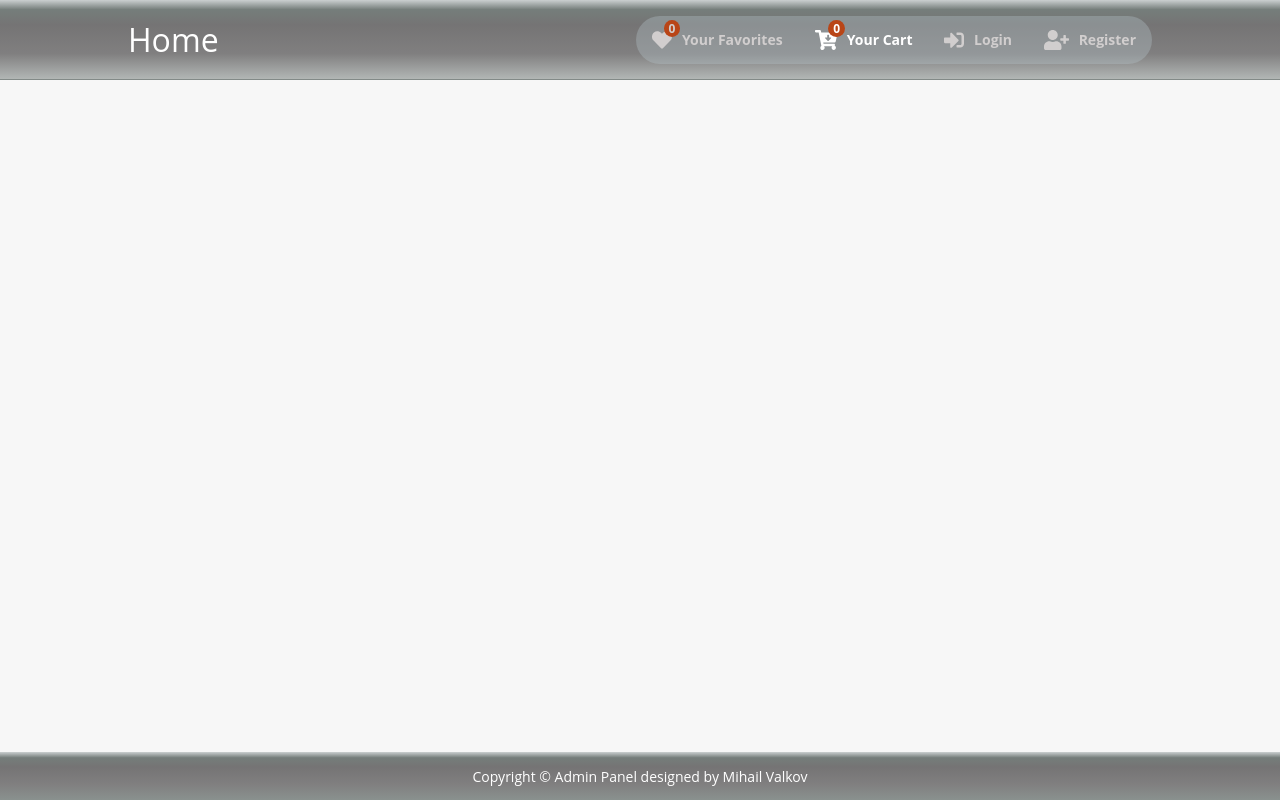
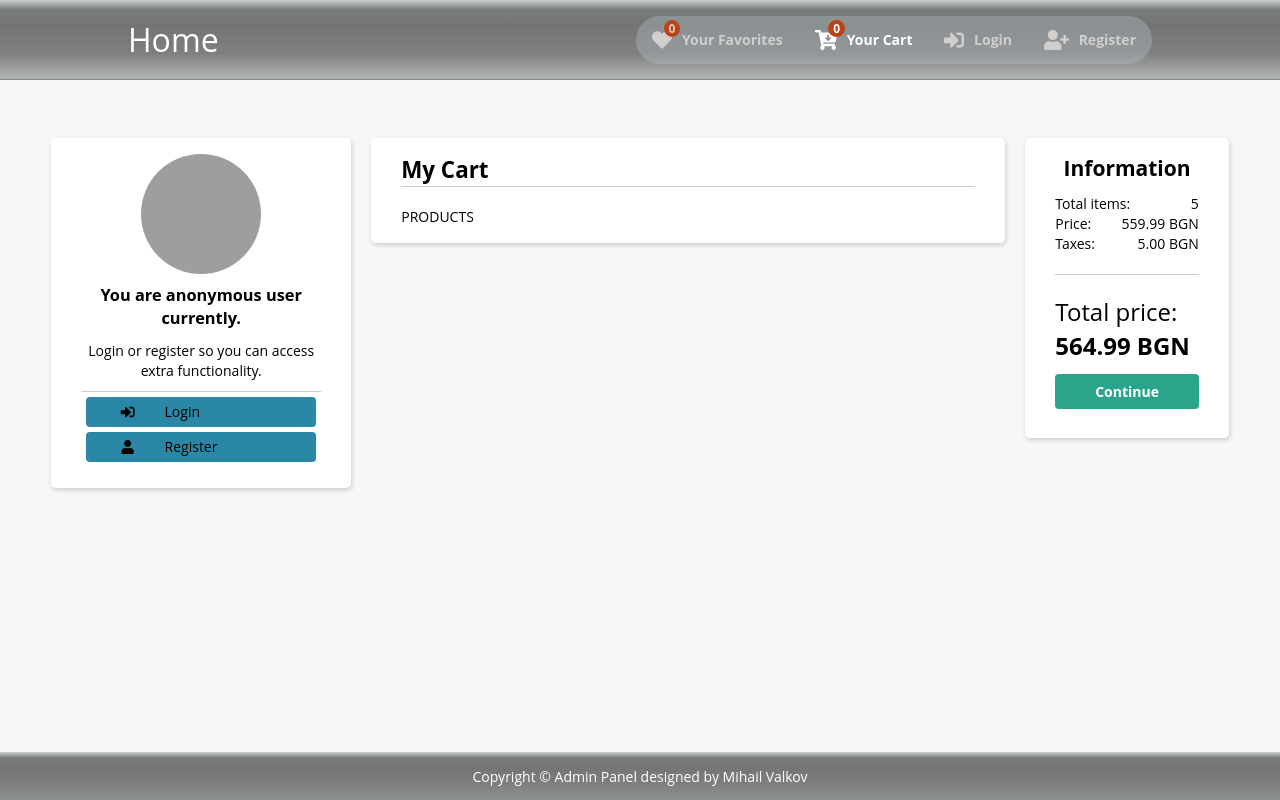
Before and after one commit to MihailValkov/virtual-store, a React (Create React App) app in the folder client/: page /cart in a window 1280 px wide. Built offline with nearby package versions, Linux system fonts and the light colour scheme; no server answers; grey boxes are pictures that could not be loaded; the HTML template or start-up script is replaced by a standard one.

Commit message:
added Cart component and Cart page

```diff
--- a/client/src/App.tsx
+++ b/client/src/App.tsx
@@ -10,6 +10,7 @@ import LoadingSpinner from './components/shared/LoadingSpinner';
 
 const AuthPage = lazy(() => import('./pages/Auth/AuthPage'));
 const CategoriesPage = lazy(() => import('./pages/CategoriesPage'));
+const CartPage = lazy(() => import('./pages/CartPage'));
 
 const App: FC<{}> = () => {
   const dispatch = useDispatch();
@@ -24,6 +25,7 @@ const App: FC<{}> = () => {
       <Switch>
         <Suspense fallback={<LoadingSpinner />}>
         <Route path='/categories' exact component={CategoriesPage} />
+        <Route path='/cart' exact component={CartPage} />
           <Route path='/auth'>
             <AuthPage isLogged={isLogged} />
           </Route>
--- /dev/null
+++ b/client/src/components/cart/Cart.module.css
@@ -0,0 +1,60 @@
+.cart-container {
+  width: 100%;
+  display: flex;
+  justify-content: space-between;
+  align-items: flex-start;
+}
+.cart {
+  width: 100%;
+  flex: 8;
+  margin-right: 20px;
+}
+
+.cart h1 {
+  font-size: 1.4rem;
+  border-bottom: 1px solid #ccc;
+  margin-bottom: 20px;
+}
+
+.actions {
+  flex: 2;
+  height: 300px;
+  max-width: 250px;
+  display: flex;
+  flex-direction: column;
+  position: sticky;
+  top: 8rem;
+}
+
+.actions h2 {
+  margin-bottom: 10px;
+}
+.actions > p {
+  display: flex;
+  align-items: center;
+  justify-content: space-between;
+}
+
+.line {
+  width: 100%;
+  height: 1px;
+  background-color: #ccc;
+  margin: 20px 0px;
+}
+
+.total-price {
+  font-size: 1.5rem;
+  margin-bottom: 10px;
+}
+.total-price span {
+  font-weight: bold;
+}
+
+.actions button {
+  padding: 0.5rem;
+  background-color: #2aa58b;
+}
+
+.actions button:hover {
+  background-color: #227e6a;
+}
--- /dev/null
+++ b/client/src/components/cart/Cart.tsx
@@ -0,0 +1,41 @@
+import { FC } from 'react';
+
+import Button from '../shared/Button';
+import Card from '../shared/Card';
+import AsideMenu from '../shared/AsideMenu/AsideMenu';
+
+import styles from './Cart.module.css';
+
+const Cart: FC<{}> = (props) => {
+  return (
+    <section className={styles['cart-container']}>
+      <AsideMenu />
+      <Card classes={styles.cart}>
+        <h1>My Cart</h1>
+        PRODUCTS
+      </Card>
+      <Card classes={styles['actions']}>
+        <h2>Information</h2>
+        <p>
+          <span>Total items:</span>
+          <span>5</span>
+        </p>
+        <p>
+          <span>Price:</span>
+          <span>559.99 BGN</span>
+        </p>
+        <p>
+          <span>Taxes:</span>
+          <span>5.00 BGN</span>
+        </p>
+        <p className={styles['line']}></p>
+        <div className={styles['total-price']}>
+          Total price: <span>564.99 BGN</span>
+        </div>
+        <Button>Continue</Button>
+      </Card>
+    </section>
+  );
+};
+
+export default Cart;
--- a/client/src/components/shared/AsideMenu/AsideMenu.tsx
+++ b/client/src/components/shared/AsideMenu/AsideMenu.tsx
@@ -9,8 +9,10 @@ import {
   faList,
   faSignInAlt,
 } from '@fortawesome/free-solid-svg-icons';
-import { AppRootState } from '../../+store/store';
-import Card from '../layout/Card';
+
+import { AppRootState } from '../../../+store/store';
+import Card from '../Card';
+
 import styles from './AsideMenu.module.css';
 
 const AsideMenu: FC<{}> = (props) => {
--- /dev/null
+++ b/client/src/pages/CartPage.tsx
@@ -0,0 +1,8 @@
+import { FC } from 'react';
+import Cart from '../components/cart/Cart';
+
+const CartPage: FC<{}> = (props) => {
+  return <Cart />;
+};
+
+export default CartPage;
```
